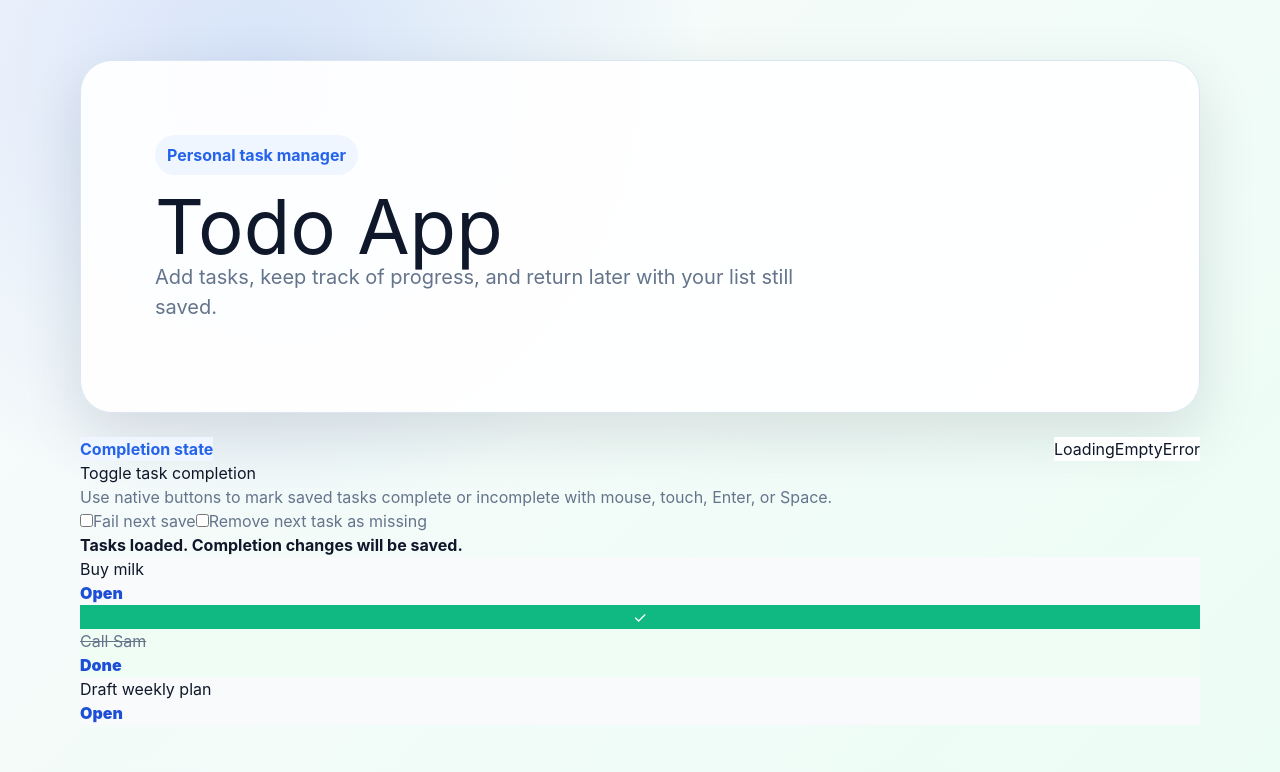
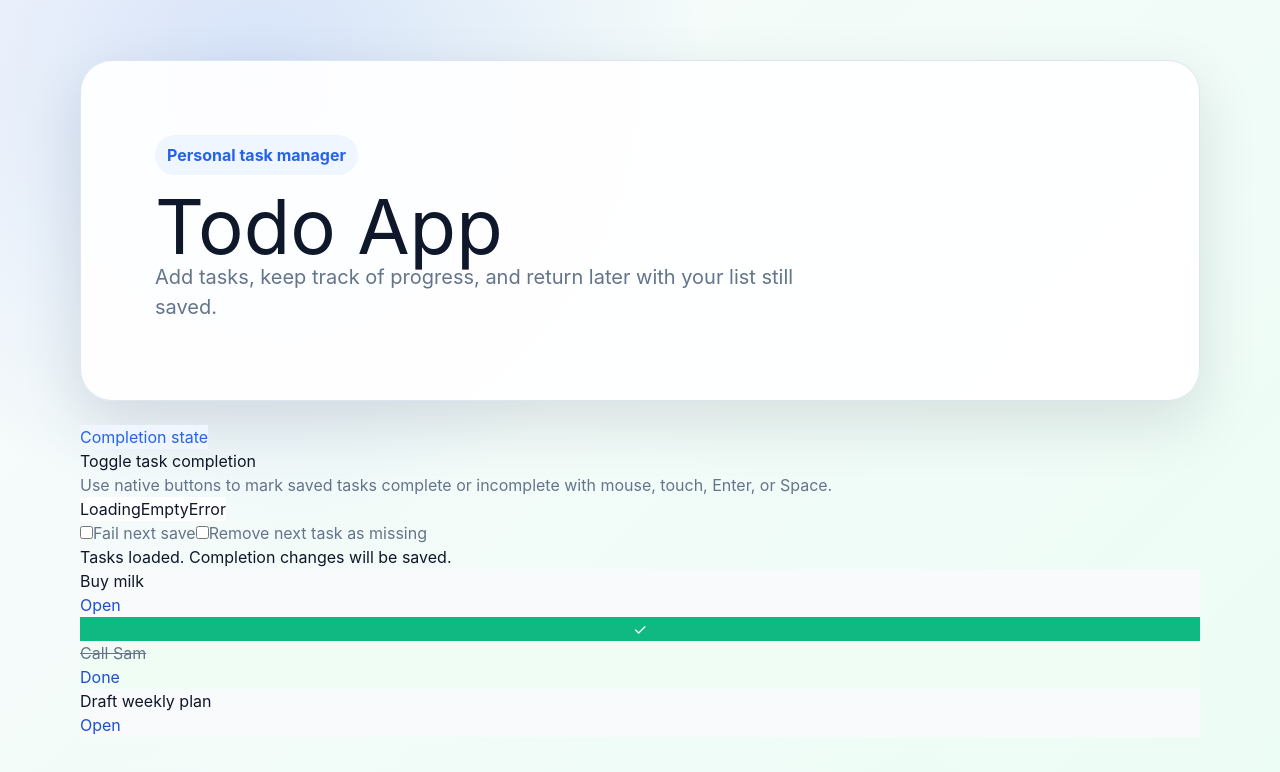
Before and after one commit to ThanhNV121097/project-5a3a6970, a Next.js app in the folder code/frontend/: page / in a window 1280 px wide. Shown: the top 772 px of the page. Built offline with nearby package versions, Linux system fonts and the light colour scheme.

Commit message:
fix(ui): remove untokened toggle completion css values

```diff
--- a/code/frontend/components/ToggleTaskCompletion.module.css
+++ b/code/frontend/components/ToggleTaskCompletion.module.css
@@ -10,6 +10,7 @@
 
 .header {
   display: grid;
+  align-items: start;
   gap: var(--space-8);
 }
 
@@ -22,7 +23,6 @@
   color: var(--color-primary);
   background: var(--color-bg-tint-primary);
   font-size: var(--text-base);
-  font-weight: 700;
 }
 
 .title,
@@ -98,7 +98,6 @@
   margin: var(--space-0) var(--space-0) var(--space-8);
   color: var(--color-text-primary-strong);
   font-size: var(--text-helper);
-  font-weight: 700;
 }
 
 .list {
@@ -121,7 +120,6 @@
   background: var(--color-bg);
   color: var(--color-text);
   font-size: var(--text-base);
-  animation: enter var(--duration-enter) var(--easing);
 }
 
 .itemDone {
@@ -173,7 +171,6 @@
   color: var(--color-primary-hover);
   background: var(--color-bg-primary-badge);
   font-size: var(--text-xs);
-  font-weight: 900;
 }
 
 .loadingBox,
@@ -213,7 +210,6 @@
   border: var(--border-width-focus) solid var(--color-border-primary-soft);
   border-top-color: var(--color-primary);
   border-radius: var(--radius-full);
-  animation: spin var(--duration-load) var(--easing-spinner) infinite;
 }
 
 .emptyArt {
@@ -224,32 +220,8 @@
   background: var(--color-bg-primary-badge);
 }
 
-@keyframes spin {
-  to {
-    transform: rotate(1turn);
-  }
-}
-
-@keyframes enter {
-  from {
-    opacity: var(--space-0);
-    transform: translateY(var(--space-4));
-  }
-}
-
-@media (min-width: 820px) {
-  .header {
-    grid-template-columns: 1fr auto;
-    align-items: start;
-  }
-}
-
 @media (prefers-reduced-motion: reduce) {
-  .secondaryButton,
-  .item,
-  .itemDone,
-  .spinner {
-    animation: none;
+  .secondaryButton {
     transition: none;
   }
 
```
